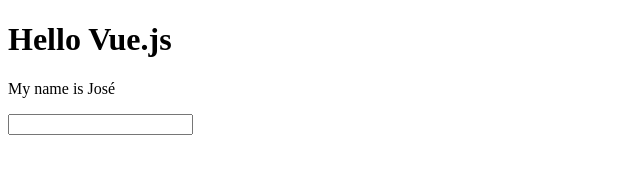
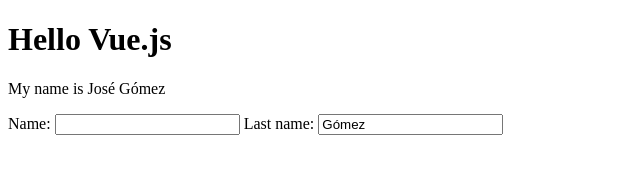
Before and after one commit to devjosegomez/VueJS, a plain HTML site: page keyboardEvents/index.html in a window 1280 px wide. Shown: the whole page, without its empty margins (0-640 px from the left). Drawn offline with nearby package versions, Linux system fonts and the light colour scheme.

Commit message:
v-model (reference value to a property)

```diff
--- a/keyboardEvents/app.js
+++ b/keyboardEvents/app.js
@@ -1,7 +1,8 @@
 new Vue({
     el: "#app",
     data:{
-        name: "José"
+        name: "José",
+        lastName: "Gómez"
     },
     methods: {
         updateName(e){
--- a/keyboardEvents/index.html
+++ b/keyboardEvents/index.html
@@ -13,8 +13,11 @@
 <body>
     <h1>Hello Vue.js</h1>
     <div id="app">
-        <p>My name is {{ name }}</p>
-        <input type="text" @keyup="updateName">
+        <p>My name is {{ name }} {{ lastName}}</p>
+        <label for="name">Name:</label>
+        <input type="text" @keyup="updateName" name="name">
+        <label for="lastName">Last name:</label>
+        <input type="text" v-model="lastName">
     </div>
 
     <script src="app.js"></script>
```
